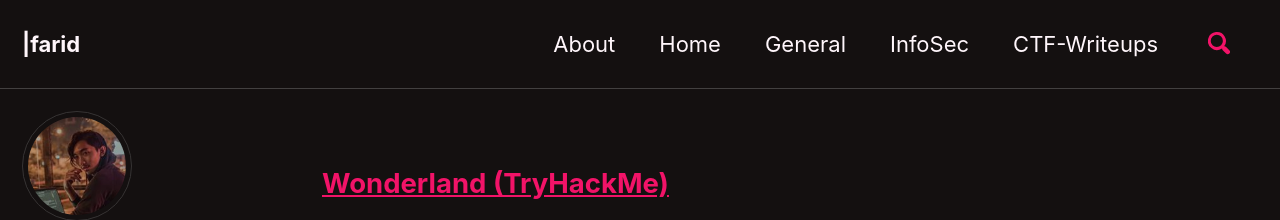
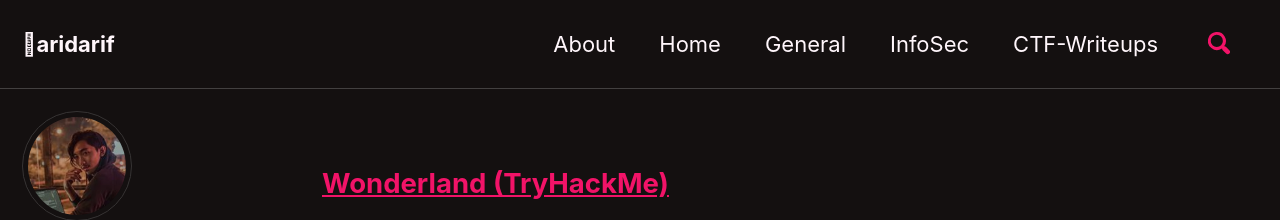
Before and after one commit to faridarif/faridarif.github.io, a Jekyll site: the page built from index.html, in a window 1280 px wide and 1247 px high. Shown: the top 220 px of the window. Built offline with Jekyll 4.4.1, drawn with Linux system fonts in a browser that asks for light colours; cached includes are drawn as plain includes; the list of posts is cut into pages by our own code.

Commit message:
Update _config.yml

```diff
--- a/_config.yml
+++ b/_config.yml
@@ -16,7 +16,7 @@ minimal_mistakes_skin    : "neon" # "air", "aqua", "contrast", "dark", "dirt", "
 
 # Site Settings
 locale                   : "en-US"
-title                    : "|farid"
+title                    : "\faridarif"
 title_separator          : "-"
 subtitle                 : # site tagline that appears below site title in masthead
 name                     : "Farid Arif"
```
